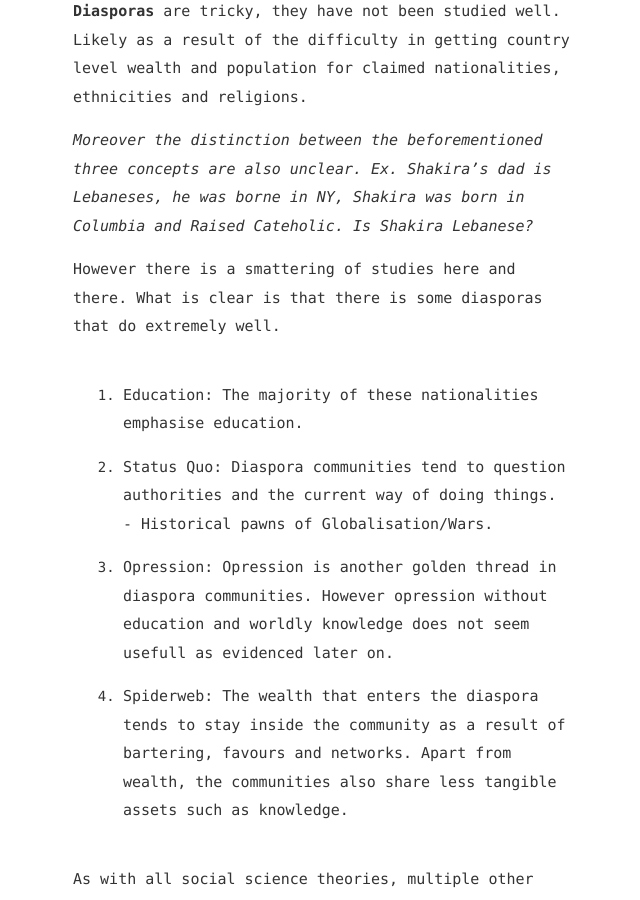
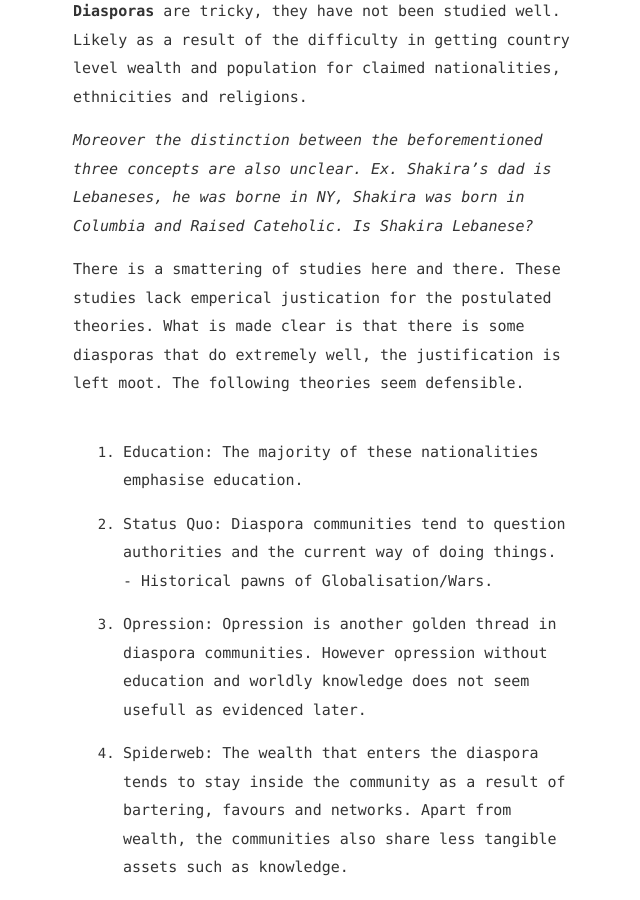
Before and after one commit to firmai/snowde.github.io, a Jekyll site: the page built from _posts/2017-12-18-stepping-into-the-diaspora.md, in a window 1280 px wide and 900 px high, scrolled down 677 px. Shown: the whole window, without its empty margins (317-957 px from the left). Built offline with Jekyll 4.4.1, drawn with Linux system fonts in a browser that asks for light colours.

Commit message:
Update 2017-12-18-stepping-into-the-diaspora.md
Done 3

```diff
--- a/_posts/2017-12-18-stepping-into-the-diaspora.md
+++ b/_posts/2017-12-18-stepping-into-the-diaspora.md
@@ -13,7 +13,7 @@ The **muliplier** indicates how much more wealth a cummunity has as measured aga
 
 *Moreover the distinction between the beforementioned three concepts are also unclear. Ex. Shakira's dad is Lebaneses, he was borne in NY, Shakira was born in Columbia and Raised Cateholic. Is Shakira Lebanese?*
 
-However there is a smattering of studies here and there. What is clear is that there is some diasporas that do extremely well.
+There is a smattering of studies here and there. These studies lack emperical justication for the postulated theories.  What is made  clear is that there is some diasporas that do extremely well, the justification is left moot. The following theories seem defensible.
 
 1. Education:
   The majority of these nationalities emphasise education.
@@ -22,7 +22,7 @@ However there is a smattering of studies here and there. What is clear is that t
   Diaspora communities tend to question authorities and the current way of doing things. - Historical pawns of Globalisation/Wars.
 
 3. Opression:
-  Opression is another golden thread in diaspora communities. However opression without education and worldly knowledge does not seem usefull as evidenced later on.
+  Opression is another golden thread in diaspora communities. However opression without education and worldly knowledge does not seem usefull as evidenced later.
 
 3. Spiderweb:
   The wealth that enters the diaspora tends to stay inside the community as a result of bartering, favours and networks. Apart from wealth, the communities also share less tangible assets such as knowledge.
```
